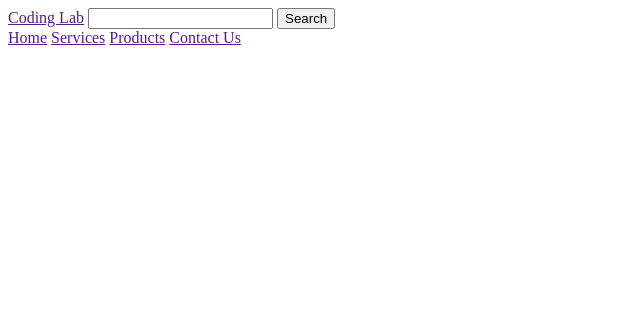
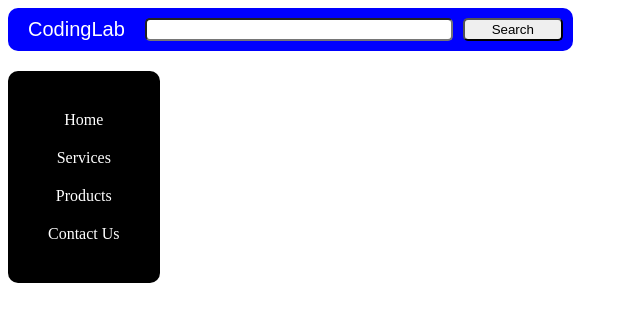
Before and after one commit to feliperosilva-study/navbar1, a plain HTML site: page index.html in a window 1280 px wide. Shown: the whole page, without its empty margins (0-640 px from the left). Drawn offline with Linux system fonts and the light colour scheme; a web font is replaced by a local one.

Commit message:
Add search navbar with home-logo and vertical navbar for accessing different pages

```diff
--- a/index.html
+++ b/index.html
@@ -5,21 +5,28 @@
     <meta name="viewport" content="width=device-width, initial-scale=1.0">
     <title>Navbar 1</title>
 
+    <!-- Font Hind Mysuru -->
+    <link rel="preconnect" href="https://fonts.googleapis.com">
+    <link rel="preconnect" href="https://fonts.gstatic.com" crossorigin>
+    <link href="https://fonts.googleapis.com/css2?family=Hind+Mysuru:wght@300;400;500;600;700&display=swap" rel="stylesheet">
+
     <link rel="stylesheet" href="/styles.css">
 </head>
 <body>
     <nav>
         <div class="search-bar">
-            <a href="">Coding Lab</a>
-            <input type="text">
-            <button type="submit">Search</button>
+            <a href="" class="logo">CodingLab</a>
+            <input type="text" class="search-input">
+            <button type="submit" class="button">Search</button>
         </div>
     </nav>
     <nav>
-        <a href="">Home</a>
-        <a href="">Services</a>
-        <a href="">Products</a>
-        <a href="">Contact Us</a>
+        <div class="nav-menu">
+            <a href="" class="nav-item">Home</a>
+            <a href="" class="nav-item">Services</a>
+            <a href="" class="nav-item">Products</a>
+            <a href="" class="nav-item">Contact Us</a>
+        </div>
     </nav>
 </body>
 </html>
--- a/styles.css
+++ b/styles.css
@@ -1,3 +1,52 @@
 .search-bar {
-    color: blue;
+    display: inline-flex;
+    width: auto;
+    background-color: blue;
+    padding: 10px;
+    border-radius: 10px;
+    margin-bottom: 20px;
 }
+
+a {
+    text-decoration: none;
+}
+
+a:hover {
+    text-decoration: underline;
+}
+
+.logo {
+    color: white;
+    margin-right: 20px;
+    margin-left: 10px;
+    font-family: "Hind Mysuru", sans-serif;
+    font-weight: 500;
+    font-style: normal;
+    font-size: 20px;
+}
+
+.search-input {
+    width: 300px;
+    margin-right: 10px;
+    border-radius: 5px;
+}
+
+.button {
+    width: 100px;
+    border-radius: 5px;
+}
+
+.nav-menu {
+    display: inline-flex;
+    flex-direction: column;
+    text-align: center;
+    width: auto;
+    background-color: black;
+    border-radius: 10px;
+    padding: 30px;
+}
+
+.nav-item{
+    color: white;
+    margin: 10px;
+}
```
